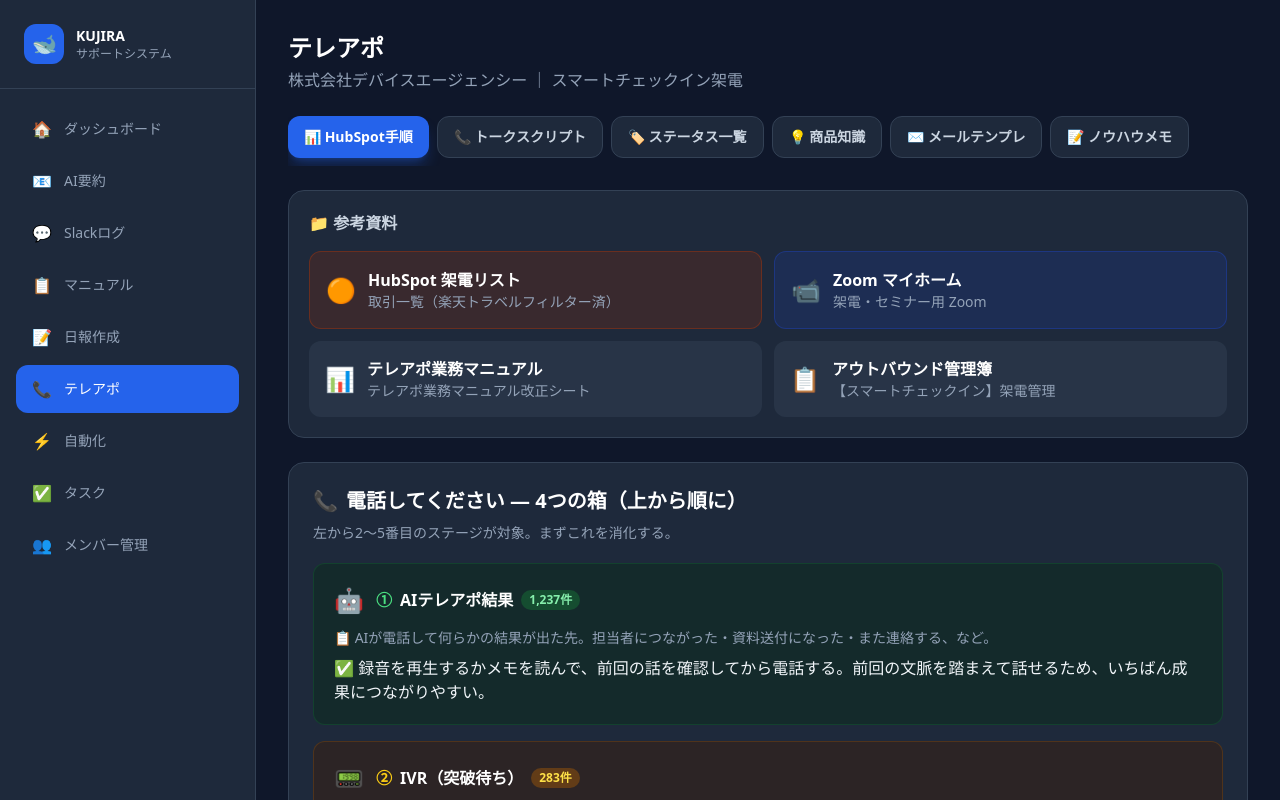
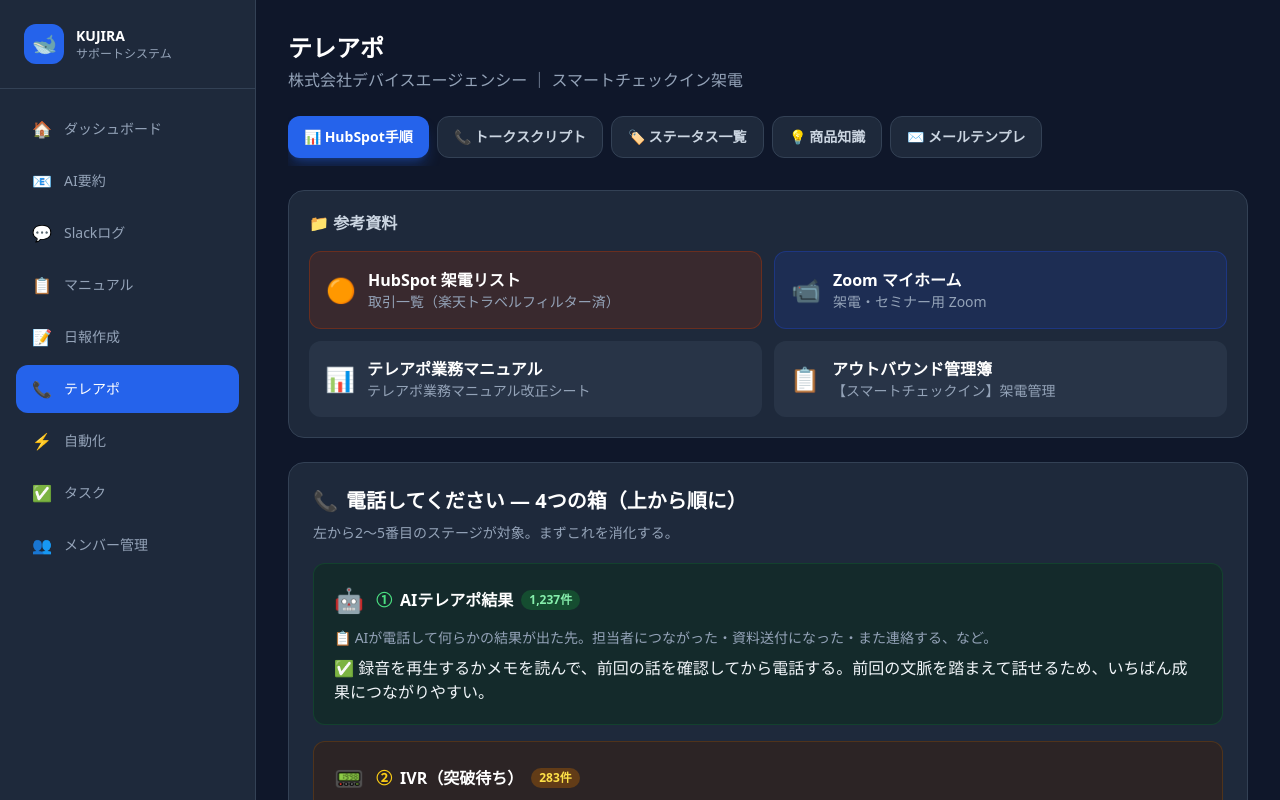
Before and after one commit to fyoneyone9-cyber/kujira-support, a Next.js app: page /teleapo in a window 1280 px wide. Shown: the top 800 px of the page. Built offline with nearby package versions, Linux system fonts and the light colour scheme.

Commit message:
feat: ノウハウメモタブを削除

```diff
--- a/src/app/(app)/teleapo/page.tsx
+++ b/src/app/(app)/teleapo/page.tsx
@@ -264,7 +264,6 @@
   { id: 'status',   label: '🏷️ ステータス一覧' },
   { id: 'knowledge',label: '💡 商品知識' },
   { id: 'mail',     label: '✉️ メールテンプレ' },
-  { id: 'memo',     label: '📝 ノウハウメモ' },
 ]
 
 const MEMO_CATEGORIES = [
```
